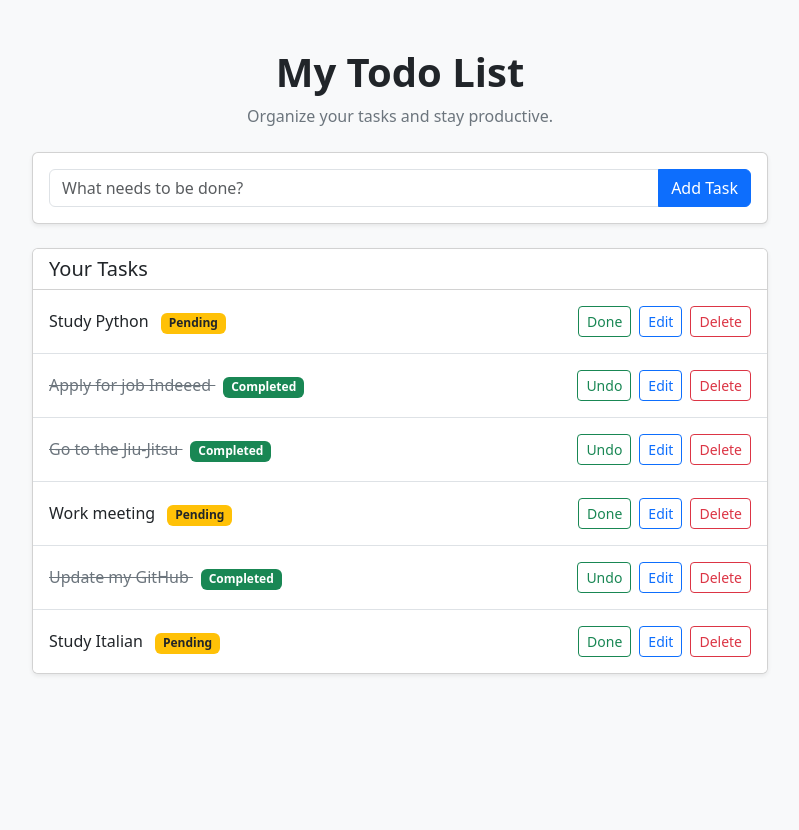
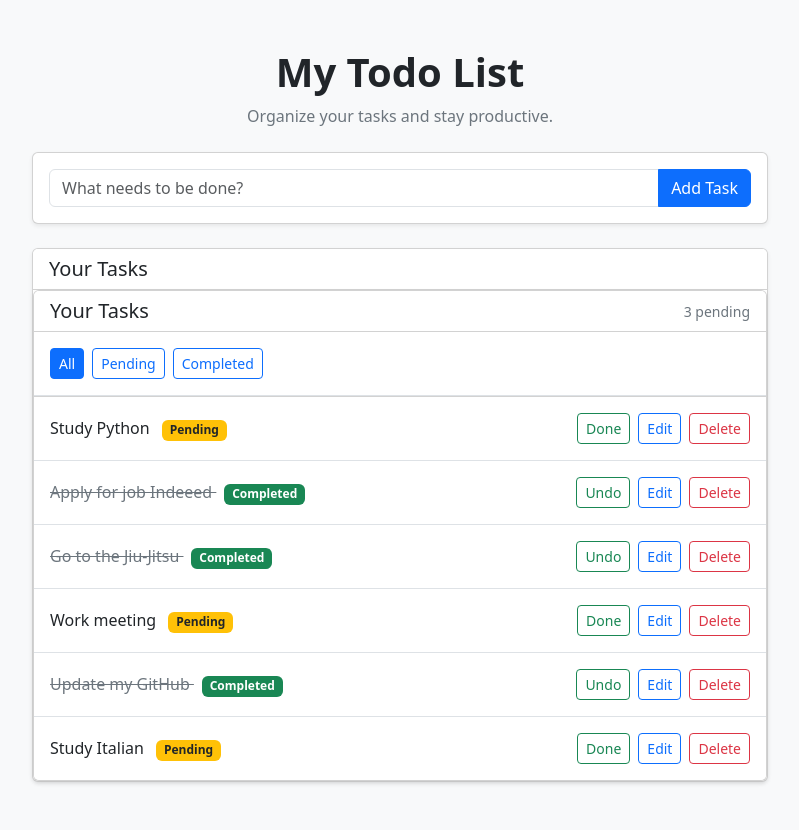
Before and after one commit to gustavodev6331/todo-list, a Flask app: page /?filter=all in a window 1280 px wide. Shown: the whole page, without its empty margins (240-1039 px from the left). Before the commit the page ends 675 px from the top, so only its background shows below. Run offline with Flask 3, Linux system fonts and the light colour scheme.

Commit message:
add the filter by completed or pending html

```diff
--- a/templates/index.html
+++ b/templates/index.html
@@ -52,6 +52,37 @@
                     <div class="card-header bg-white">
                         <h5 class="mb-0">Your Tasks</h5>
                     </div>
+
+                <div class="card shadow-sm">
+
+                    <div class="card-header bg-white d-flex justify-content-between align-items-center">
+                        <h5 class="mb-0">Your Tasks</h5>
+
+                        <span class="text-secondary small">
+                            {{ pending_count }} pending
+                        </span>
+                    </div>
+
+                    <div class="card-body border-bottom">
+                        <div class="d-flex gap-2 flex-wrap">
+
+                            <a href="{{ url_for('home', filter='all') }}"
+                                class="btn btn-sm {% if current_filter == 'all' %}btn-primary{% else %}btn-outline-primary{% endif %}">
+                                All
+                            </a>
+
+                            <a href="{{ url_for('home', filter='pending') }}"
+                                class="btn btn-sm {% if current_filter == 'pending' %}btn-primary{% else %}btn-outline-primary{% endif %}">
+                                Pending
+                            </a>
+
+                            <a href="{{ url_for('home', filter='completed') }}"
+                                class="btn btn-sm {% if current_filter == 'completed' %}btn-primary{% else %}btn-outline-primary{% endif %}">
+                                Completed
+                            </a>
+                        </div>
+                    </div>
+
 
                     <ul class="list-group list-group-flush">
 
```
